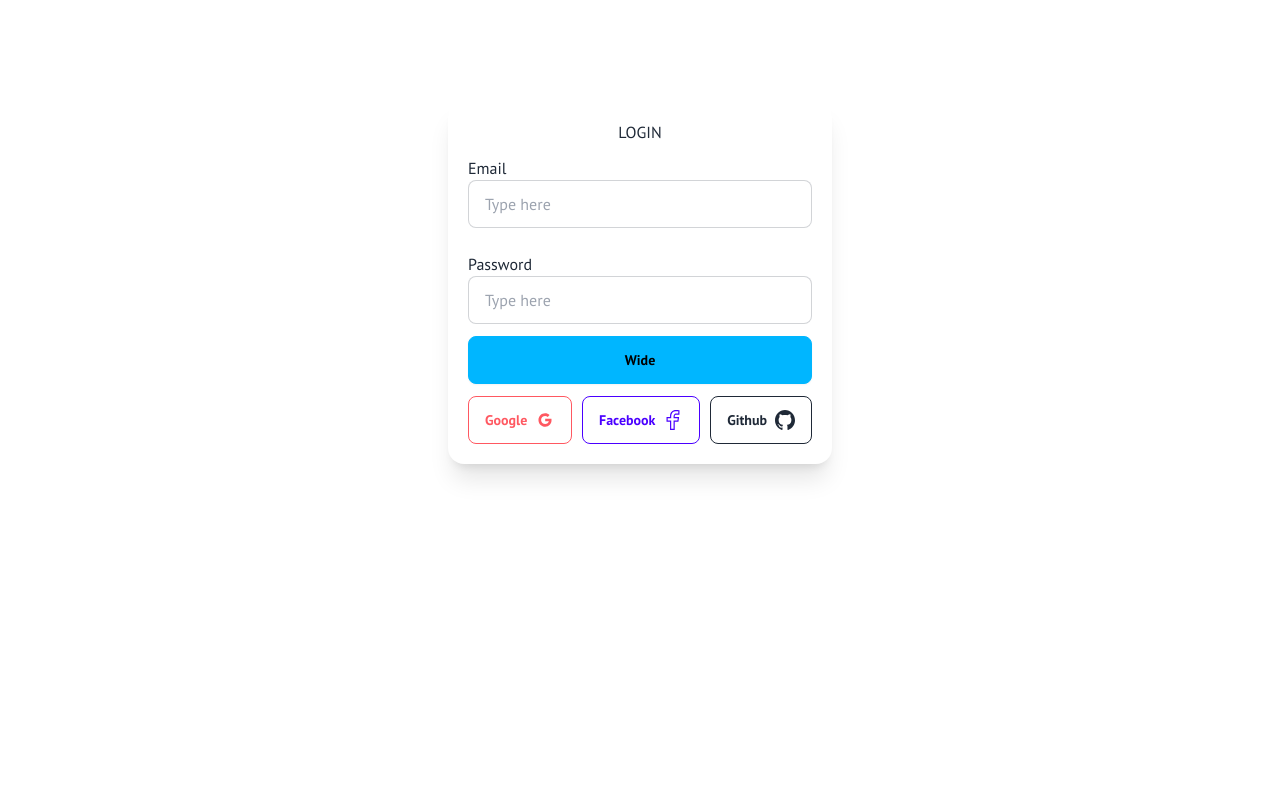
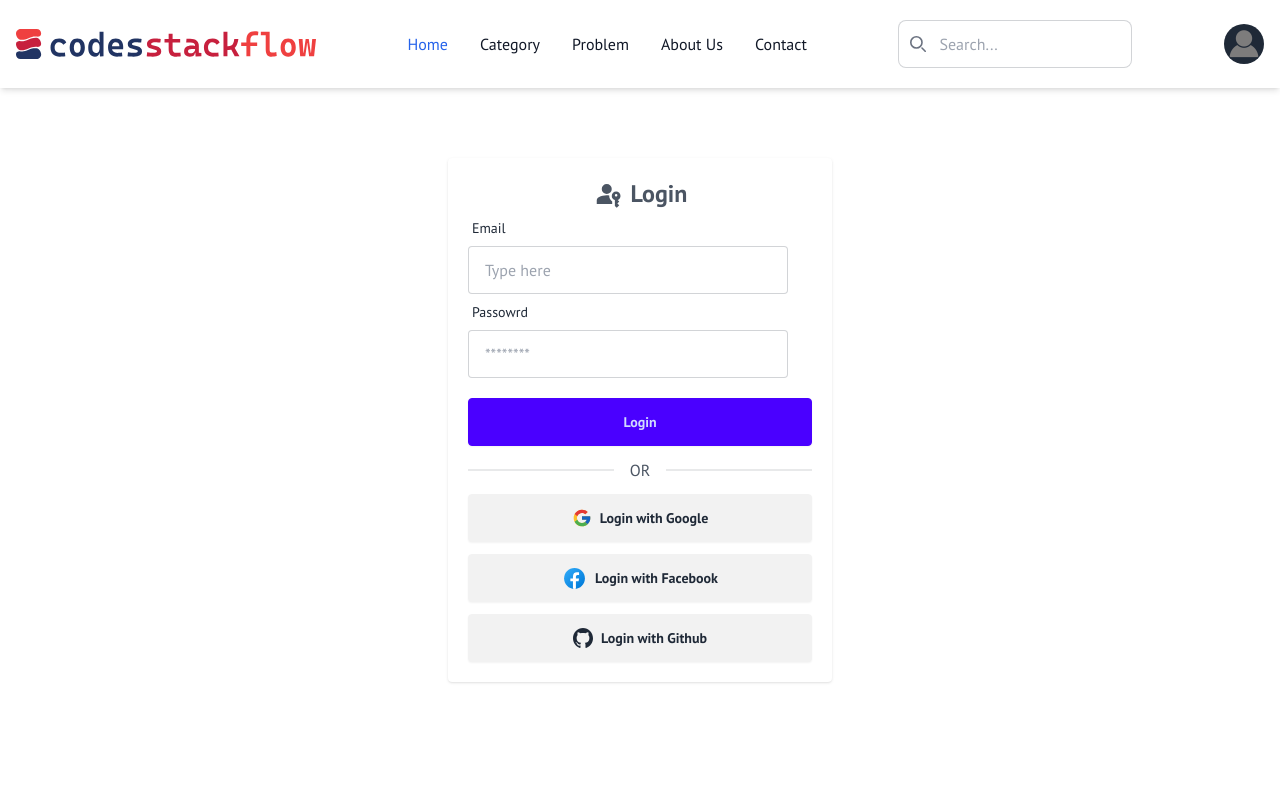
Before and after one commit to raktimproloy/codeupdator, a Next.js app: page /login in a window 1280 px wide. Shown: the top 800 px of the page. Built offline with nearby package versions, Linux system fonts and the light colour scheme.

Commit message:
fixed login page

```diff
--- a/src/app/layout.tsx
+++ b/src/app/layout.tsx
@@ -27,17 +27,19 @@ export default function RootLayout({
   // const headersList = headers();
   // domainStore(headersList.get('host')?.toString());
   return (
-    <html lang="en">
+    <html lang="en" data-theme="light">
       <head>
       <link rel="icon" href="/icon.png" type="image/png" sizes='32x32' />
       {/* <link href="https://cdnjs.cloudflare.com/ajax/libs/flowbite/2.1.1/flowbite.min.css"  rel="stylesheet" /> */}
       </head>
       <body className={pt_sans.className} suppressHydrationWarning={true}>
-        {!pathname.includes("login") && <Navbar/>}
+        {/* {!pathname.includes("login") && <Navbar/>} */}
+         <Navbar/>
         <div className='max-w-6xl m-auto px-5 mt-[100px]'>
           {children}
         </div>
-        {!pathname.includes("login") && <Footer/>}
+        {/* {!pathname.includes("login") && <Footer/>} */}
+        <Footer/>
 
         <script async src="https://cdnjs.cloudflare.com/ajax/libs/flowbite/2.1.1/flowbite.min.js"></script>
       </body>
--- a/src/components/pages/Login/index.tsx
+++ b/src/components/pages/Login/index.tsx
@@ -1,32 +1,46 @@
 import React from 'react'
-import { Facebook, Google, Github } from '@/store/icons/Icons'
+import { Facebook, Google, Github, Login } from '@/store/icons/Icons'
 
 function index() {
   return (
-    <div className='flex justify-center items-center h-full'>
-      <div className="card w-96 bg-base-100 shadow-xl p-5">
-        <h1 className='text-center'>LOGIN</h1>
-        <div className='my-3'>
-          <label htmlFor="email" className='text-left'>Email</label>
-          <input type="text" placeholder="Type here" className="input input-bordered w-full" />
+    <div className='flex justify-center items-center h-screen -mt-20'>
+      <div className="card w-96 bg-base-100 shadow p-5 rounded">
+        <div className='flex justify-center items-center space-x-2 text-2xl'>
+            <div className='text-gray-600'>
+               <Login/>
+            </div>
+            <h1 className='font-semibold text-gray-600'>
+              Login
+            </h1>
         </div>
-        <div className='my-3'>
-        <label htmlFor="password" className='text-start'>Password</label>
-        <input type="text" placeholder="Type here" className="input input-bordered w-full" />
-        </div>
-        <button className="btn btn-wide w-full btn-info">Wide</button>
-        <div className='flex justify-between items-center'>
-        <button className="btn btn-outline btn-error mt-3">
-          Google
-          <Google/>
+            <form>
+            <label className="form-control w-full max-w-xs">
+            <div className="label">
+              <span className="label-text">Email</span>
+            </div>
+            <input type="text" placeholder="Type here" className="input input-bordered w-full max-w-xs rounded" required/>
+          </label>
+          <label className="form-control w-full max-w-xs">
+            <div className="label">
+              <span className="label-text">Passowrd</span>
+            </div>
+            <input type="password" placeholder="********" className="input input-bordered w-full max-w-xs rounded" required/>
+          </label>
+        <button className="btn w-full btn-primary mt-5 rounded">Login</button>
+            </form>
+        <div className="divider text-gray-600">OR</div>
+        <div className='flex flex-col space-y-3 justify-between items-center'>
+        <button className="btn w-full rounded">
+        <Google/>
+          Login with Google
         </button>
-        <button className="btn btn-outline btn-primary mt-3">
-          Facebook
-          <Facebook/>
+        <button className="btn w-full rounded">
+        <Facebook/>
+          Login with Facebook
         </button>
-        <button className="btn btn-outline btn-dark mt-3">
-          Github
-          <Github/>
+        <button className="btn w-full rounded">
+        <Github/>
+          Login with Github
         </button>
         </div>
       </div>
--- a/src/store/icons/Icons.tsx
+++ b/src/store/icons/Icons.tsx
@@ -94,7 +94,10 @@ export const ShareBtn = () => {
 export const Facebook = () => {
     return (
         <>
-        <svg fill="currentColor" width={"20px"} height={"20px"} viewBox="0 0 1920 1920" xmlns="http://www.w3.org/2000/svg"><g id="SVGRepo_bgCarrier" strokeWidth="0"></g><g id="SVGRepo_tracerCarrier" strokeLinecap="round" strokeLinejoin="round"></g><g id="SVGRepo_iconCarrier"> <path d="m1416.013 791.915-30.91 225.617h-371.252v789.66H788.234v-789.66H449.808V791.915h338.426V585.137c0-286.871 176.207-472.329 449.09-472.329 116.87 0 189.744 6.205 231.822 11.845l-3.272 213.66-173.5.338c-4.737-.451-117.771-9.25-199.332 65.655-52.568 48.169-79.191 117.433-79.191 205.65v181.96h402.162Zm-247.276-304.018c44.446-41.401 113.71-36.889 118.787-36.663l289.467-.113 6.204-417.504-43.544-10.717C1511.675 16.02 1426.053 0 1237.324 0 901.268 0 675.425 235.206 675.425 585.137v93.97H337v451.234h338.425V1920h451.234v-789.66h356.7l61.932-451.233H1126.66v-69.152c0-54.937 14.214-96 42.078-122.058Z" fillRule="evenodd"></path> </g></svg>
+
+
+<svg xmlns="http://www.w3.org/2000/svg" width={"25px"} height={"25px"}   viewBox="0 0 48 48"><linearGradient id="Ld6sqrtcxMyckEl6xeDdMa" x1="9.993" x2="40.615" y1="9.993" y2="40.615" gradientUnits="userSpaceOnUse"><stop offset="0" stop-color="#2aa4f4"/><stop offset="1" stop-color="#007ad9"/></linearGradient><path fill="url(#Ld6sqrtcxMyckEl6xeDdMa)" d="M24,4C12.954,4,4,12.954,4,24s8.954,20,20,20s20-8.954,20-20S35.046,4,24,4z"/><path fill="#fff" d="M26.707,29.301h5.176l0.813-5.258h-5.989v-2.874c0-2.184,0.714-4.121,2.757-4.121h3.283V12.46 c-0.577-0.078-1.797-0.248-4.102-0.248c-4.814,0-7.636,2.542-7.636,8.334v3.498H16.06v5.258h4.948v14.452 C21.988,43.9,22.981,44,24,44c0.921,0,1.82-0.084,2.707-0.204V29.301z"/></svg>
+
         </>
     )
 }
@@ -102,7 +105,10 @@ export const Facebook = () => {
 export const Google = () => {
     return (
         <>
-        <svg viewBox="0 0 24 24" width={"20px"} height={"20px"} fill="none" xmlns="http://www.w3.org/2000/svg"><g id="SVGRepo_bgCarrier" stroke-width="0"></g><g id="SVGRepo_tracerCarrier" stroke-linecap="round" stroke-linejoin="round"></g><g id="SVGRepo_iconCarrier"> <path d="M19.76 10.77L19.67 10.42H12.23V13.58H16.68C16.4317 14.5443 15.8672 15.3974 15.0767 16.0029C14.2863 16.6084 13.3156 16.9313 12.32 16.92C11.0208 16.9093 9.77254 16.4135 8.81999 15.53C8.35174 15.0685 7.97912 14.5191 7.72344 13.9134C7.46777 13.3077 7.33407 12.6575 7.33 12C7.34511 10.6795 7.86792 9.41544 8.79 8.47002C9.7291 7.58038 10.9764 7.08932 12.27 7.10002C13.3779 7.10855 14.4446 7.52101 15.27 8.26002L17.47 6.00002C16.02 4.70638 14.1432 3.9941 12.2 4.00002C11.131 3.99367 10.0713 4.19793 9.08127 4.60115C8.09125 5.00436 7.19034 5.59863 6.43 6.35002C4.98369 7.8523 4.16827 9.85182 4.15152 11.9371C4.13478 14.0224 4.918 16.0347 6.34 17.56C7.12784 18.3449 8.06422 18.965 9.09441 19.3839C10.1246 19.8029 11.2279 20.0123 12.34 20C13.3484 20.0075 14.3479 19.8102 15.2779 19.42C16.2078 19.0298 17.0488 18.4549 17.75 17.73C19.1259 16.2171 19.8702 14.2347 19.83 12.19C19.8408 11.7156 19.8174 11.2411 19.76 10.77Z" fill="currentColor"></path> </g></svg>
+
+
+
+<svg xmlns="http://www.w3.org/2000/svg"  viewBox="0 0 48 48" width={"20px"} height={"20px"} fill="none"><path fill="#fbc02d" d="M43.611,20.083H42V20H24v8h11.303c-1.649,4.657-6.08,8-11.303,8c-6.627,0-12-5.373-12-12	s5.373-12,12-12c3.059,0,5.842,1.154,7.961,3.039l5.657-5.657C34.046,6.053,29.268,4,24,4C12.955,4,4,12.955,4,24s8.955,20,20,20	s20-8.955,20-20C44,22.659,43.862,21.35,43.611,20.083z"/><path fill="#e53935" d="M6.306,14.691l6.571,4.819C14.655,15.108,18.961,12,24,12c3.059,0,5.842,1.154,7.961,3.039	l5.657-5.657C34.046,6.053,29.268,4,24,4C16.318,4,9.656,8.337,6.306,14.691z"/><path fill="#4caf50" d="M24,44c5.166,0,9.86-1.977,13.409-5.192l-6.19-5.238C29.211,35.091,26.715,36,24,36	c-5.202,0-9.619-3.317-11.283-7.946l-6.522,5.025C9.505,39.556,16.227,44,24,44z"/><path fill="#1565c0" d="M43.611,20.083L43.595,20L42,20H24v8h11.303c-0.792,2.237-2.231,4.166-4.087,5.571	c0.001-0.001,0.002-0.001,0.003-0.002l6.19,5.238C36.971,39.205,44,34,44,24C44,22.659,43.862,21.35,43.611,20.083z"/></svg>
         </>
     )
 }
@@ -114,3 +120,14 @@ export const Github = () => {
         </>
     )
 }
+
+export const Login = () => {
+    return (
+        <>
+
+<svg xmlns="http://www.w3.org/2000/svg" width={"30px"} height={"30px"} fill="currentColor" viewBox="0 -960 960 960"><path d="M120-160v-112q0-34 17.5-62.5T184-378q62-31 126-46.5T440-440q20 0 40 1.5t40 4.5q-4 58 21 109.5t73 84.5v80H120ZM760-40l-60-60v-186q-44-13-72-49.5T600-420q0-58 41-99t99-41q58 0 99 41t41 99q0 45-25.5 80T790-290l50 50-60 60 60 60-80 80ZM440-480q-66 0-113-47t-47-113q0-66 47-113t113-47q66 0 113 47t47 113q0 66-47 113t-113 47Zm300 80q17 0 28.5-11.5T780-440q0-17-11.5-28.5T740-480q-17 0-28.5 11.5T700-440q0 17 11.5 28.5T740-400Z"/></svg>
+
+
+        </>
+    )
+}
```
